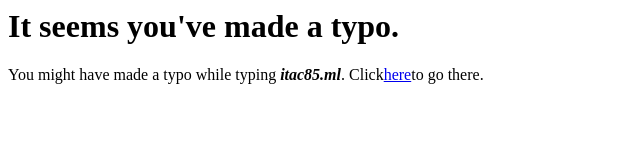
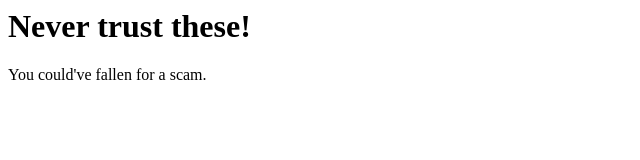
Before and after one commit to ITAC85v2/main, a plain HTML site: page index.html in a window 1280 px wide. Shown: the whole page, without its empty margins (0-640 px from the left). Drawn offline with Linux system fonts and the light colour scheme.

Commit message:
Update index.html

```diff
--- a/index.html
+++ b/index.html
@@ -1,3 +1,3 @@
-<title>You might have made a typo</title>
-<h1>It seems you've made a typo.</h1>
-<a>You might have made a typo while typing <i><b>itac85.ml</b></i>. Click</a><a href="https://itac85.github.io/ITAC85Website/index.html">here</a><a>to go there.</a>
+<title>Never trust these!</title>
+<h1>Never trust these!</h1>
+<a>You could've fallen for a scam.</a>
```
